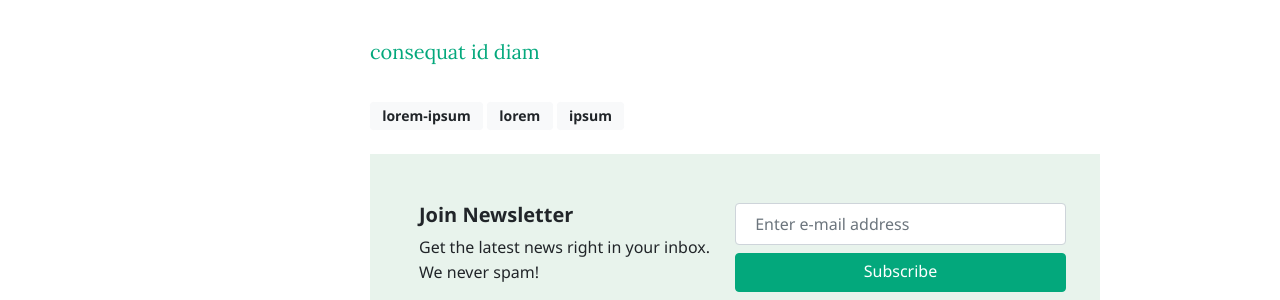
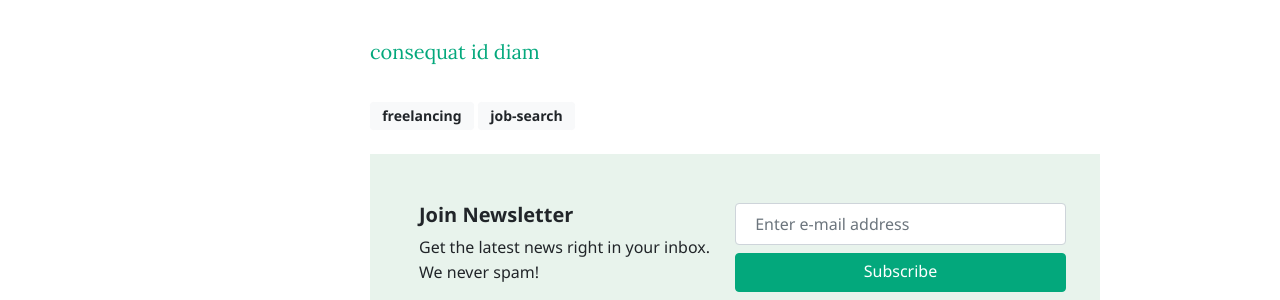
Before and after one commit to softwareshinobi/blog.softwareshinobi.digital, a Jekyll site: the page built from _posts/making-money-intentions/services/job-search/2023-10-02-service-career-developer-linkedin-remix.md, in a window 1280 px wide and 900 px high, scrolled down 4598 px. Shown: the part 263-563 px from the top of the window. Built offline with Jekyll 4.4.1, drawn with Linux system fonts in a browser that asks for light colours; nearby versions of some CDN libraries; comment, search, counter and statistics services are not loaded; some of the changed text lies outside the part shown.

Commit message:
automated terminal push

```diff
--- a/_posts/making-money-intentions/2023-10-02-lorem-doing linkedin-article (copy 1).md
+++ b/_posts/making-money-intentions/services/job-search/2023-10-02-service-career-developer-linkedin-remix.md
@@ -6,9 +6,9 @@ author: softwareshinobi
 
 title:  "doing linked [1M]"
 
-categories: [lorem-ipsum]
+categories: [ freelancing, job-search ]
 
-tags: [lorem-ipsum,lorem,ipsum]
+tags: [ freelancing, job-search ]
 
 image: https://random.imagecdn.app/820/360
 
```
Also changed, not shown: _posts/making-money-intentions/services/job-search/2023-10-02-service-career-developer-resume-remix.md.md (renamed from _posts/making-money-intentions/2023-10-02-lorem-doingresumes-article.md, +2 -2 lines), _posts/inspiration/2023-10-02-lorempleapler-article.md (renamed from _posts/making-money-intentions/2023-10-02-lorempleapler-article.md), _posts/making-money-intentions/services/hour-consulting/2019-01-20-quick-start-guide (copy 1).md (renamed from _posts/services/hour-consulting/2019-01-20-quick-start-guide (copy 1).md), _posts/making-money-intentions/services/hour-consulting/2019-01-20-quick-start-guide.md (renamed from _posts/services/hour-consulting/2019-01-20-quick-start-guide.md), _posts/making-money-intentions/sites/hawkeye/2023-10-02-losssrem-ipsum-article.md (renamed from _posts/making-money-intentions/2023-10-02-losssrem-ipsum-article.md), _posts/making-money-intentions/sites/softwaredeveloperthings.com/2023-12-02-docker-compose.md (renamed from _posts/making-money-intentions/2023-12-02-docker-compose.md), _posts/portfolio/2023-10-02-lorem-ipsum-artdddicle.md (renamed from _posts/making-money-intentions/2023-10-02-lorem-ipsum-artdddicle.md).
